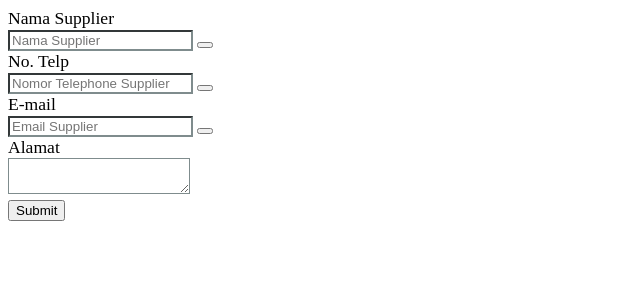
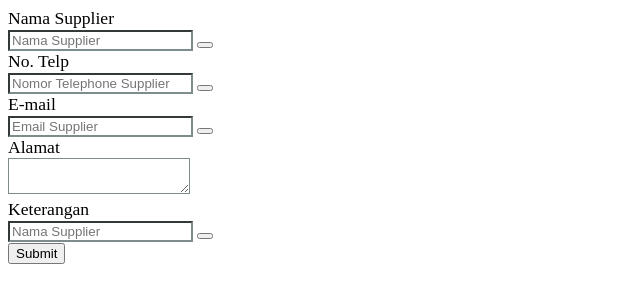
Before and after one commit to luckymahrus/victory, a CodeIgniter app: page /victory/supplier/add_supplier in a window 1280 px wide. Shown: the part 224-527 px from the top of the page, without its empty margins (0-640 px from the left). Run offline with CodeIgniter, Linux system fonts and the light colour scheme; some libraries are stand-ins or nearby versions.

Commit message:
supplier

```diff
--- a/application/controllers/Supplier.php
+++ b/application/controllers/Supplier.php
@@ -6,8 +6,20 @@
 			parent::__construct();
 		}
 		public function add_supplier(){
-			if($this->input->post('add')){
-	            print_r($this->input->post());
+			if($this->input->post('submit')){
+				$data= array(
+						'name' => $this->input->post('supplier_name'),
+						'phone' => $this->input->post('supplier_phone'),
+						'address' => $this->input->post('supplier_address'),
+						'keterangan' => $this->input->post('supplier_desc')
+					);
+	            $this->crud_model->insert_data('suppliers',$data);
+	            $this->session->set_flashdata('success',"$.Notify({
+				    caption: 'Berhasil',
+				    content: 'Supplier telah ditambahkan',
+				    type: 'success'
+				});");
+				redirect('supplier/add_supplier');
 			}else{
 				$data['title'] = 'Supplier';
 				$data['is_mobile'] = $this->is_mobile;
@@ -18,6 +30,7 @@
 
 			$data['title'] = 'Supplier';
 			$data['is_mobile'] = $this->is_mobile;
+
 			$this->template->load('default','supplier/list_supplier',$data);
 
 		}
--- a/application/views/supplier/add_supplier.php
+++ b/application/views/supplier/add_supplier.php
@@ -12,12 +12,12 @@
                 <hr class="bg-teal">
             </div>
         </div>
-
+        <?php echo form_open('supplier/add_supplier');?>
         <div class="row">
             <div class="cell">
                 <label>Nama Supplier</label>
                 <div class="input-control text full-size">
-                    <input type="text" placeholder="Nama Supplier">
+                    <input type="text" placeholder="Nama Supplier" name="supplier_name">
                     <button class="button helper-button clear"><span class="mif-cross"></span></button>
                 </div>
             </div>
@@ -27,14 +27,14 @@
             <div class="cell">
                 <label>No. Telp</label>
                 <div class="input-control text full-size" data-role="input">
-                    <input type="text" placeholder="Nomor Telephone Supplier">
+                    <input type="text" placeholder="Nomor Telephone Supplier" name="supplier_phone">
                     <button class="button helper-button clear"><span class="mif-cross"></span></button>
                 </div>
             </div>
             <div class="cell">
                 <label>E-mail</label>
                 <div class="input-control text full-size" data-role="input">
-                    <input type="text" placeholder="Email Supplier">
+                    <input type="email" placeholder="Email Supplier" name="supplier_mail">
                     <button class="button helper-button clear"><span class="mif-cross"></span></button>
                 </div>
             </div>
@@ -44,16 +44,27 @@
             <div class="cell">
                 <label>Alamat</label>
                 <div class="input-control textarea full-size" data-role="input" data-text-auto-resize="true">
-                    <textarea></textarea>
+                    <textarea name="supplier_address"></textarea>
                 </div>
             </div>
         </div>
 
-    <div class="row">
-            <div class="cell text-center">
-                <input type="Submit" class="button info bg-teal btn-teal" value="Submit">
+        <div class="row">
+            <div class="cell">
+                <label>Keterangan</label>
+                <div class="input-control text full-size">
+                    <input type="text" placeholder="Nama Supplier" name="supplier_desc">
+                    <button class="button helper-button clear"><span class="mif-cross"></span></button>
+                </div>
             </div>
         </div>
 
+        <div class="row">
+            <div class="cell text-center">
+                <input type="Submit" class="button info bg-teal btn-teal" value="Submit" name="submit">
+            </div>
+        </div>
+
+        <?php echo form_close()?>
     </div>
 </div>
```
Also changed, not shown: suppliers.sql (added, +66 -0 lines).
